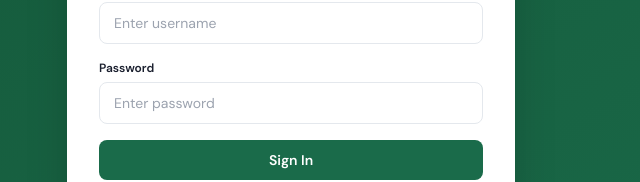
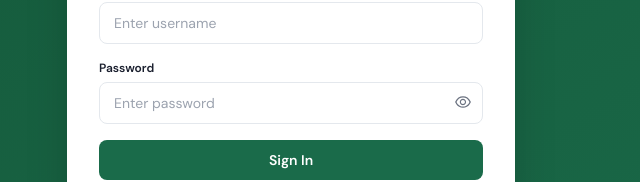
Before and after one commit to Nagarjun-Devulapalli/Vendor-App, a React (Vite) app in the folder admin-portal/: page /login in a window 1280 px wide. Shown: the part 404-586 px from the top of the page, without its empty margins (349-989 px from the left). Built offline with nearby package versions, Linux system fonts and the light colour scheme.

Commit message:
password hide button +  other changes done

```diff
--- a/admin-portal/src/components/Layout.jsx
+++ b/admin-portal/src/components/Layout.jsx
@@ -27,18 +27,18 @@ export default function Layout() {
         className={`${collapsed ? 'ml-16' : 'ml-[240px]'} flex-1 flex flex-col min-h-screen transition-all duration-200 ease-in-out`}
       >
         {/* Top bar */}
-        <header className="bg-white border-b border-[#e4e8ed] px-5 h-[60px] flex items-center justify-between sticky top-0 z-40">
+        <header className="bg-[#e6fcf2] border-b border-[#8ac4ab] px-5 h-[60px] flex items-center justify-between sticky top-0 z-40">
           <div className="flex items-center gap-4">
             <button
               onClick={() => setCollapsed((c) => !c)}
-              className="text-[#6b7280] hover:text-[#1a1f2e] transition-colors"
+              className="text-[#1a5c3f] hover:text-[#0d3625] transition-colors"
               title={collapsed ? 'Expand sidebar' : 'Collapse sidebar'}
             >
               {collapsed ? <MenuUnfoldOutlined style={{ fontSize: 18 }} /> : <MenuFoldOutlined style={{ fontSize: 18 }} />}
             </button>
             <div>
-              <h2 className="font-serif text-xl font-bold text-[#1a1f2e]">{meta.title}</h2>
-              <p className="text-xs text-[#6b7280] mt-0.5">{meta.sub}</p>
+              <h2 className="font-serif text-xl font-bold text-[#0d3625]">{meta.title}</h2>
+              <p className="text-xs text-[#1a5c3f] mt-0.5">{meta.sub}</p>
             </div>
           </div>
         </header>
--- a/admin-portal/src/pages/Login.jsx
+++ b/admin-portal/src/pages/Login.jsx
@@ -1,11 +1,12 @@
 import { useState } from 'react'
 import { useNavigate } from 'react-router-dom'
 import { useAuth } from '../context/AuthContext'
-import { BankOutlined } from '@ant-design/icons'
+import { BankOutlined, EyeOutlined, EyeInvisibleOutlined } from '@ant-design/icons'
 
 export default function Login() {
   const [username, setUsername] = useState('')
   const [password, setPassword] = useState('')
+  const [showPassword, setShowPassword] = useState(false)
   const { login, loading, error } = useAuth()
   const navigate = useNavigate()
 
@@ -44,14 +45,19 @@ export default function Login() {
           </div>
           <div>
             <label className="block text-xs font-semibold text-[#1a1f2e] mb-1.5">Password</label>
+            <div className="relative">
               <input
-              type="password"
+                type={showPassword ? 'text' : 'password'}
                 value={password}
                 onChange={(e) => setPassword(e.target.value)}
-              className="w-full border-[1.5px] border-[#e4e8ed] rounded-lg px-3.5 py-2.5 text-sm focus:border-orchid focus:outline-none transition-colors"
+                className="w-full border-[1.5px] border-[#e4e8ed] rounded-lg px-3.5 py-2.5 pr-10 text-sm focus:border-orchid focus:outline-none transition-colors"
                 placeholder="Enter password"
                 required
               />
+              <button type="button" onClick={() => setShowPassword(!showPassword)} className="absolute right-3 top-1/2 -translate-y-1/2 text-[#6b7280] hover:text-[#1a1f2e] transition-colors">
+                {showPassword ? <EyeInvisibleOutlined /> : <EyeOutlined />}
+              </button>
+            </div>
           </div>
           <button
             type="submit"
```
Lines whose indentation alone changed are shown as unchanged.
